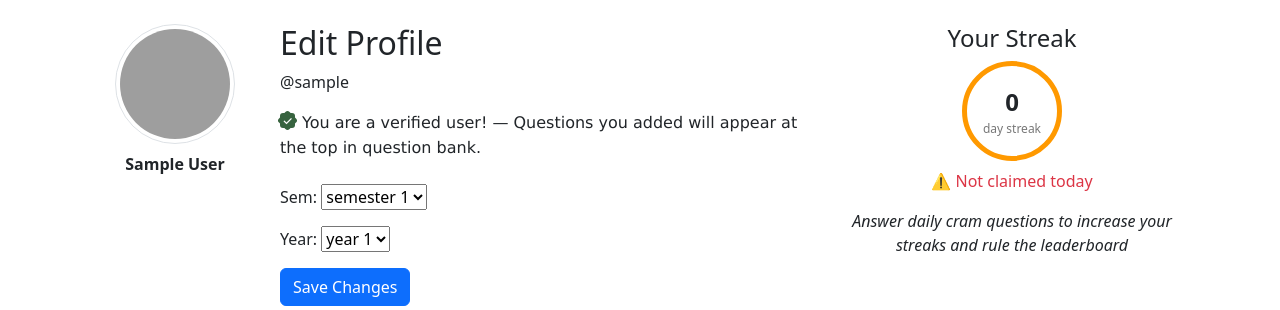
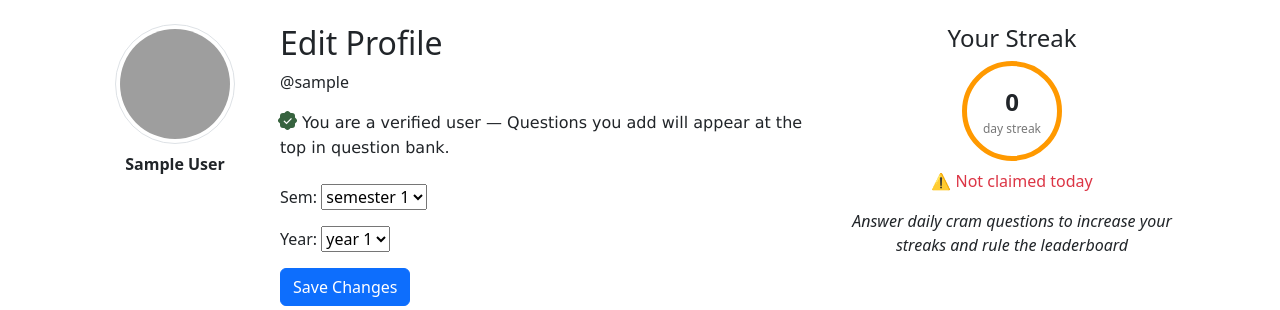
Before and after one commit to Prabesh01/cram4exam, a Django app: page /profile/ in a window 1280 px wide. Shown: the part 56-366 px from the top of the page. Run offline with Django 5.2, Linux system fonts and the light colour scheme; a user stored in the database is signed in; tables that the repository leaves empty hold one stand-in row (values such as "Sample post"); parts of the project's set-up code (start-up, migrations or seed data) failed here and were passed over; grey boxes are pictures that could not be loaded.

Commit message:
profile.html: minor typo

```diff
--- a/app/templates/edit_profile.html
+++ b/app/templates/edit_profile.html
@@ -72,7 +72,7 @@ body {
             {% if user.profile.legit %}
 <div class="bypostauthor">
   <article>
-    <span class="fn">You are a verified user! — Questions you added will appear at the top in question bank.</span>
+    <span class="fn">You are a verified user — Questions you add will appear at the top in question bank.</span>
   </article>
 </div><br>
             {% endif %}
```
